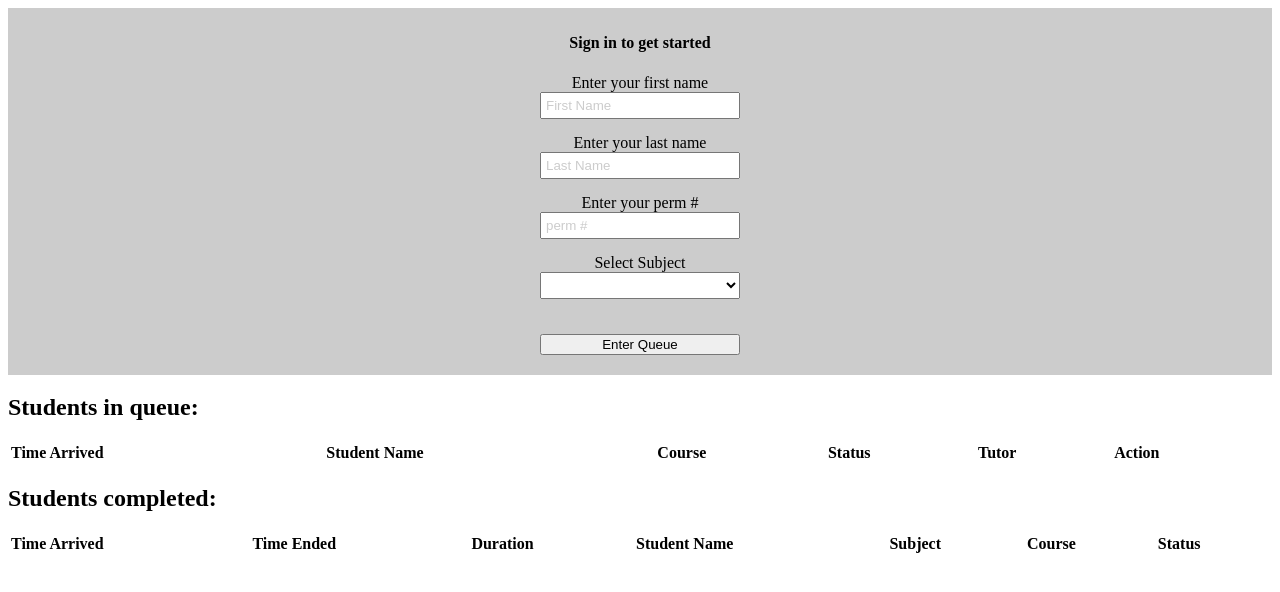
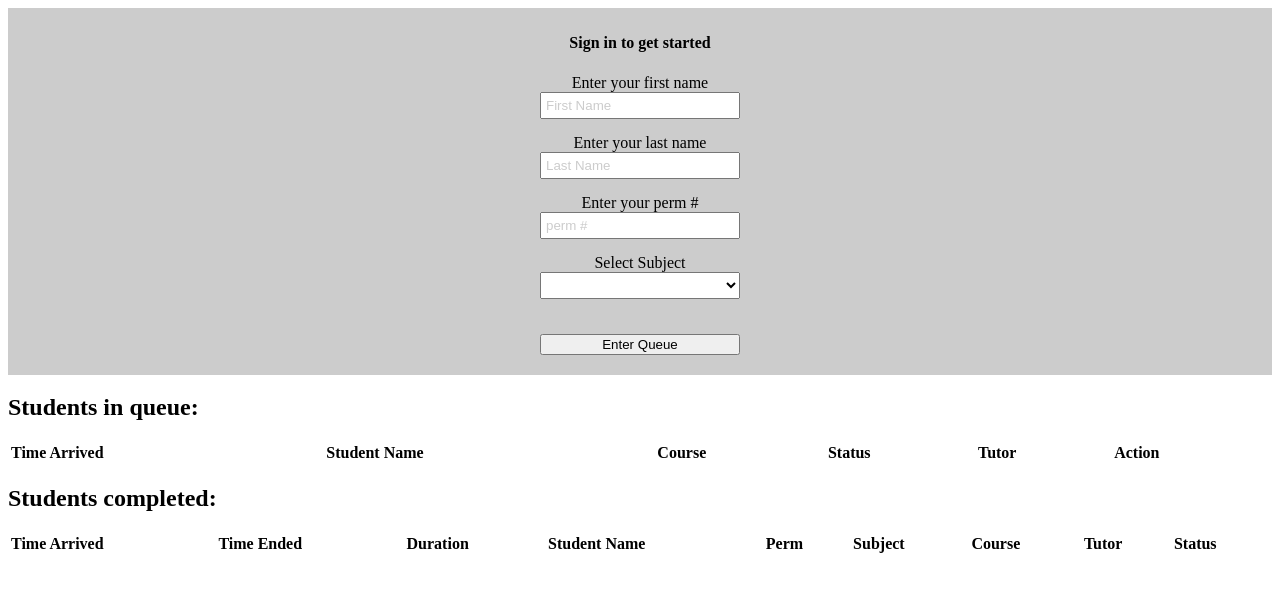
Before and after one commit to LeeDeAnda/Queue-System, a Vue app: page / in a window 1280 px wide. Shown: the top 592 px of the page. Built offline with nearby package versions, Linux system fonts and the light colour scheme.

Commit message:
Working on adding tutors to the completed array, added perms to test.  I need to add a student.tutor push somewhere, getting closer!

```diff
--- a/src/components/Hello.vue
+++ b/src/components/Hello.vue
@@ -74,8 +74,10 @@
           <th>Time Ended</th>
           <th>Duration</th>
           <th>Student Name</th>
+          <th>Perm</th>
           <th>Subject</th>
           <th>Course</th>
+          <th>Tutor</th>
           <th>Status</th>
         </tr>
       </thead>
@@ -85,8 +87,10 @@
           <td>{{student.endingTimestamp.format('h:mm:ss A')}}</td>
           <td>{{student.totalTime}} minutes</td>
           <td>{{student.name}}</td>
+          <td>{{student.perm}}</td>
           <td>{{student.subject}}</td>
           <td>{{student.course}}</td>
+          <td>{{student.tutor}}</td>
           <td>{{student.status}}</td>
         </tr>
       </tbody>
```
